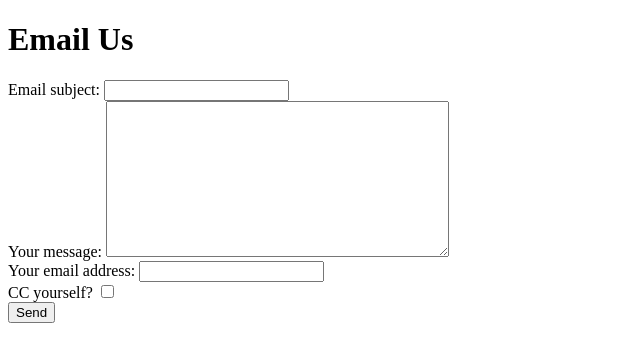
After one commit to Abbyog27/mysite, a Django app: template polls/templates/polls/email.html in a window 1280 px wide. The commit adds this page. Shown: the top 362 px of the page, without its empty margins (0-640 px from the left). Run offline with Django 5.2, Linux system fonts and the light colour scheme; the template is opened without the code that fills it: values that come from a table or form of the project are taken from there, others are empty; parts of the project's set-up code (start-up, migrations or seed data) failed here and were passed over.

Commit message:
feat: added email view and route

```diff
--- a/mysite/settings.py
+++ b/mysite/settings.py
@@ -35,6 +35,12 @@ SECRET_KEY = os.getenv('SECRET_KEY')
 
 # SECURITY WARNING: don't run with debug turned on in production!
 DEBUG = True
+EMAIL_HOST = 'smtp.gmail.com'
+EMAIL_HOST_USER = 'abbyog27@gmail.com'
+EMAIL_HOST_PASSWORD = 'xmvm uopp zjoa gsda'
+EMAIL_PORT = 587
+EMAIL_USE_TLS = True
+EMAIL_BACKEND = 'django.core.mail.backends.smtp.EmailBackend'
 
 ALLOWED_HOSTS = []
 
--- /dev/null
+++ b/polls/forms.py
@@ -0,0 +1,11 @@
+from django import forms
+
+
+class NameForm(forms.Form):
+    your_name = forms.CharField(label="Your name", max_length=100)
+
+class ContactForm(forms.Form):
+    subject = forms.CharField(max_length=100)
+    message = forms.CharField(widget=forms.Textarea)
+    sender = forms.EmailField()
+    cc_myself = forms.BooleanField(required=False)
--- /dev/null
+++ b/polls/templates/polls/email.html
@@ -0,0 +1,37 @@
+<!DOCTYPE html>
+<html lang="en">
+<head>
+    <meta charset="UTF-8">
+    <title>Email</title>
+</head>
+<body>
+    <h1>Email Us</h1>
+    <form action="" method="post">
+
+{{ form.non_field_errors }}
+<div class="fieldWrapper">
+    {{ form.subject.errors }}
+    <label for="{{ form.subject.id_for_label }}">Email subject:</label>
+    {{ form.subject }}
+</div>
+<div class="fieldWrapper">
+    {{ form.message.errors }}
+    <label for="{{ form.message.id_for_label }}">Your message:</label>
+    {{ form.message }}
+</div>
+<div class="fieldWrapper">
+    {{ form.sender.errors }}
+    <label for="{{ form.sender.id_for_label }}">Your email address:</label>
+    {{ form.sender }}
+</div>
+<div class="fieldWrapper">
+    {{ form.cc_myself.errors }}
+    <label for="{{ form.cc_myself.id_for_label }}">CC yourself?</label>
+    {{ form.cc_myself }}
+</div>
+<div>
+    <button type="submit">Send</button>
+</div>
+</form>
+</body>
+</html>
--- a/polls/urls.py
+++ b/polls/urls.py
@@ -12,5 +12,5 @@ urlpatterns = [
     path("<int:pk>/results/", views.ResultsView.as_view(), name="results"),
     # ex: /polls/5/vote/
     path("<int:question_id>/vote/", views.vote, name="vote"),
-
+    path('email/', views.send_email, name="email")
 ]
```
Also changed, not shown: polls/templates/mysite/home.html (+1 -20 lines), polls/views.py (+16 -3 lines).
